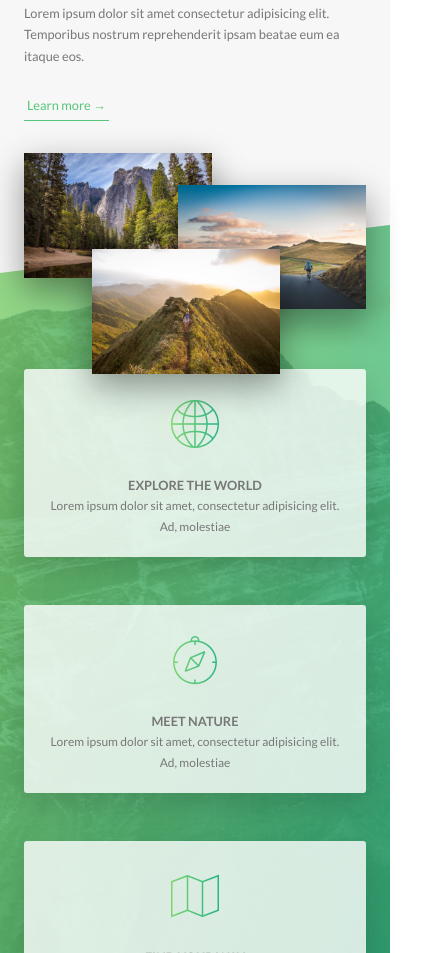
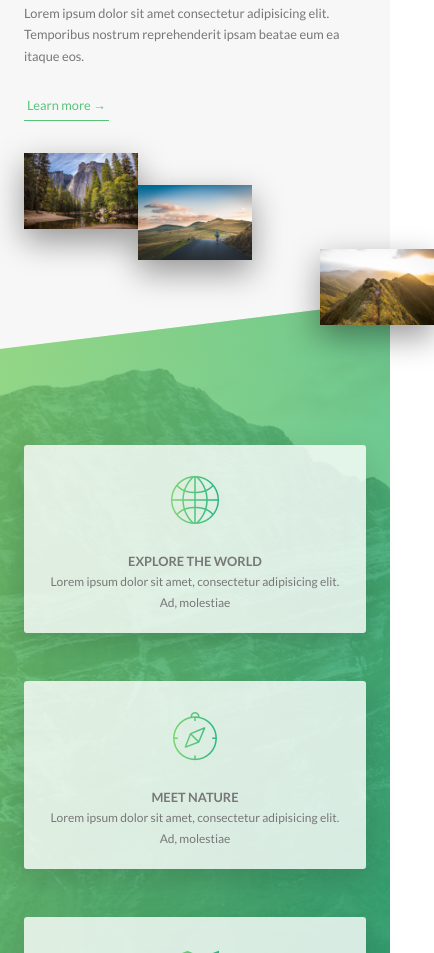
Before and after one commit to up-coding/Natours--Advance-CSS, a website: page index.html in a window 390 px wide. Shown: the part 1077-2030 px from the top of the page, 434 px wide, since content can reach past the window. Drawn offline with Linux system fonts and the light colour scheme.

Commit message:
mobile design

```diff
--- a/sass/components/_composition.scss
+++ b/sass/components/_composition.scss
@@ -8,6 +8,13 @@
     z-index: 10;
     transition: all 0.2s;
     outline-offset: 2rem;
+
+    @include respond(tab-port) {
+      float: left;
+      position: relative;
+      width: 33.33333333%;
+      box-shadow: 0 1.5rem 4rem rgba($color-black, 0.4);
+    }
 
     &--p1 {
       left: 0;
```
Also changed, not shown: css/style.css.
